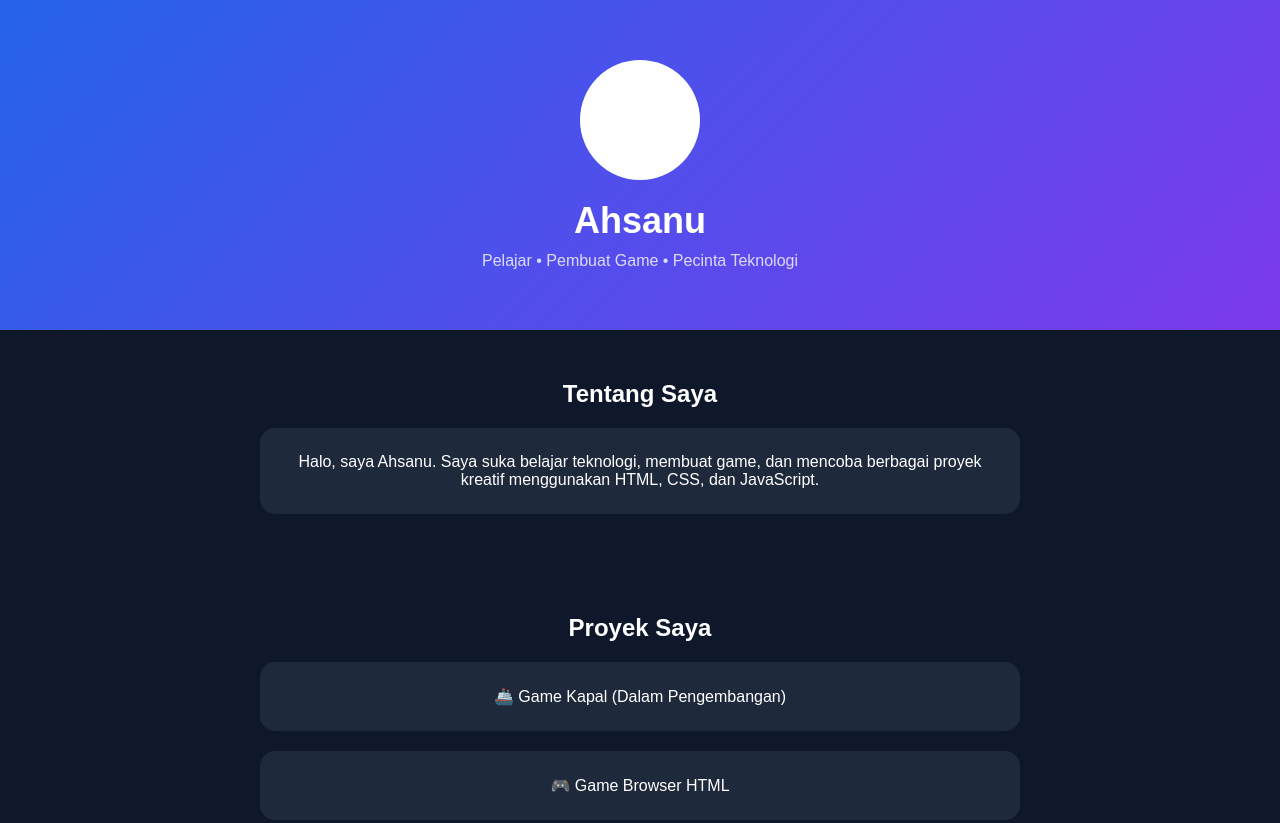
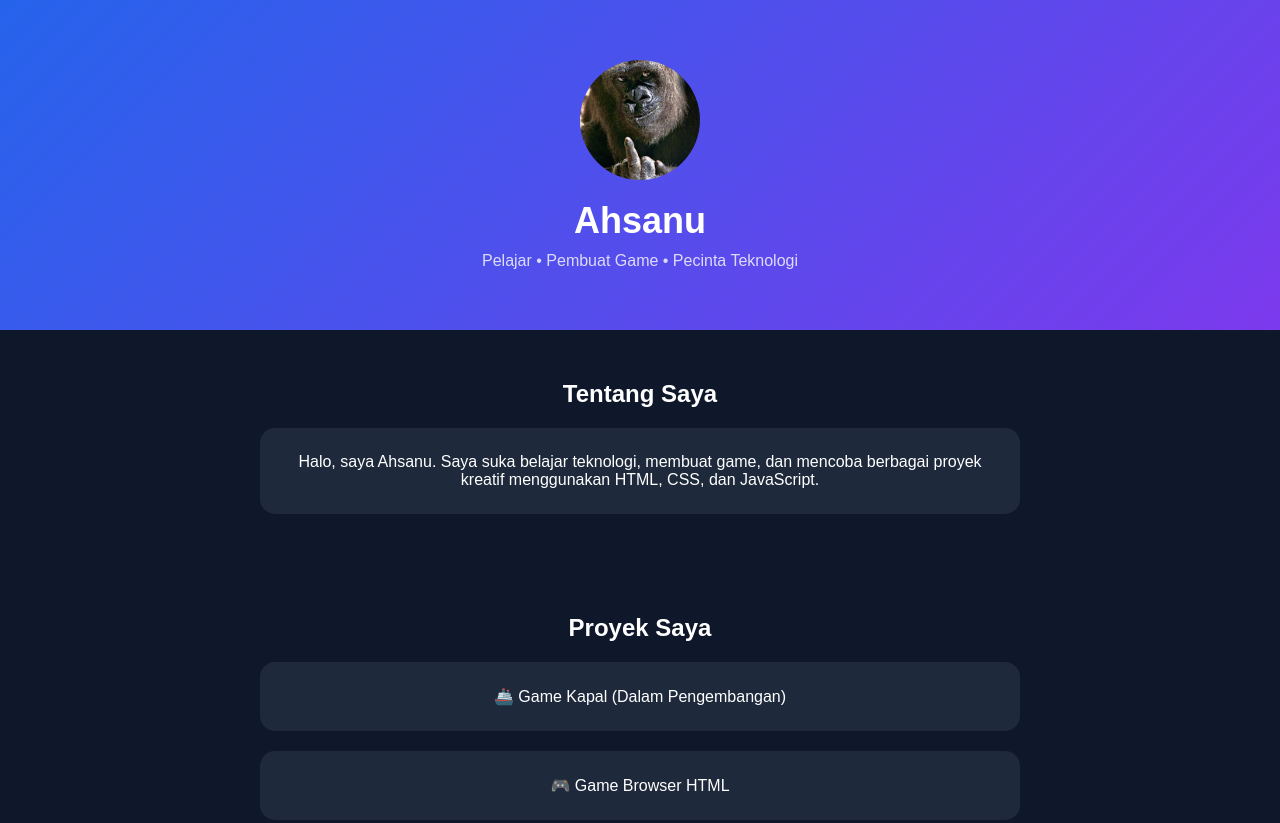
Before and after one commit to protect-speed/Websiteku, a plain HTML site: page index.html in a window 1280 px wide. Shown: the top 823 px of the page. Drawn offline with Linux system fonts and the light colour scheme.

Commit message:
Update index.html

```diff
--- a/index.html
+++ b/index.html
@@ -28,9 +28,10 @@ background:linear-gradient(135deg,#2563eb,#7c3aed);
 width:120px;
 height:120px;
 border-radius:50%;
-background:white;
+object-fit:cover;
 margin:auto;
 margin-bottom:20px;
+display:block;
 }
 
 h1{
@@ -70,7 +71,7 @@ opacity:.7;
 
 <header>
 
-<div class="profile"></div>
+<img src="6ee50e06a1a8afce246efae8650b4978.jpg" class="profile">
 
 <h1>Ahsanu</h1>
 
```
